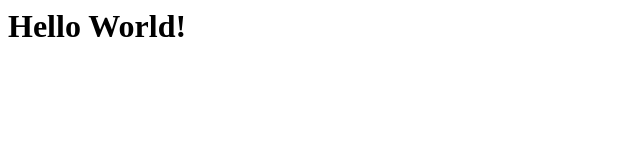
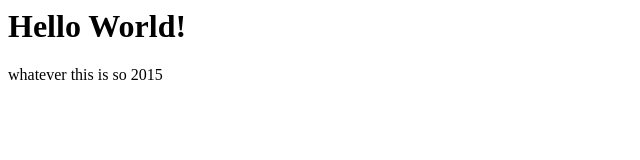
Before and after one commit to rebeccahernandez/interaction2project1, a plain HTML site: page index.html in a window 1280 px wide. Shown: the whole page, without its empty margins (0-640 px from the left). Drawn offline with Linux system fonts and the light colour scheme.

Commit message:
omg this was so groundbreaking

```diff
--- a/index.html
+++ b/index.html
@@ -1 +1,2 @@
 <h1>Hello World!</h1>
+<p>whatever this is so 2015</p>
```
